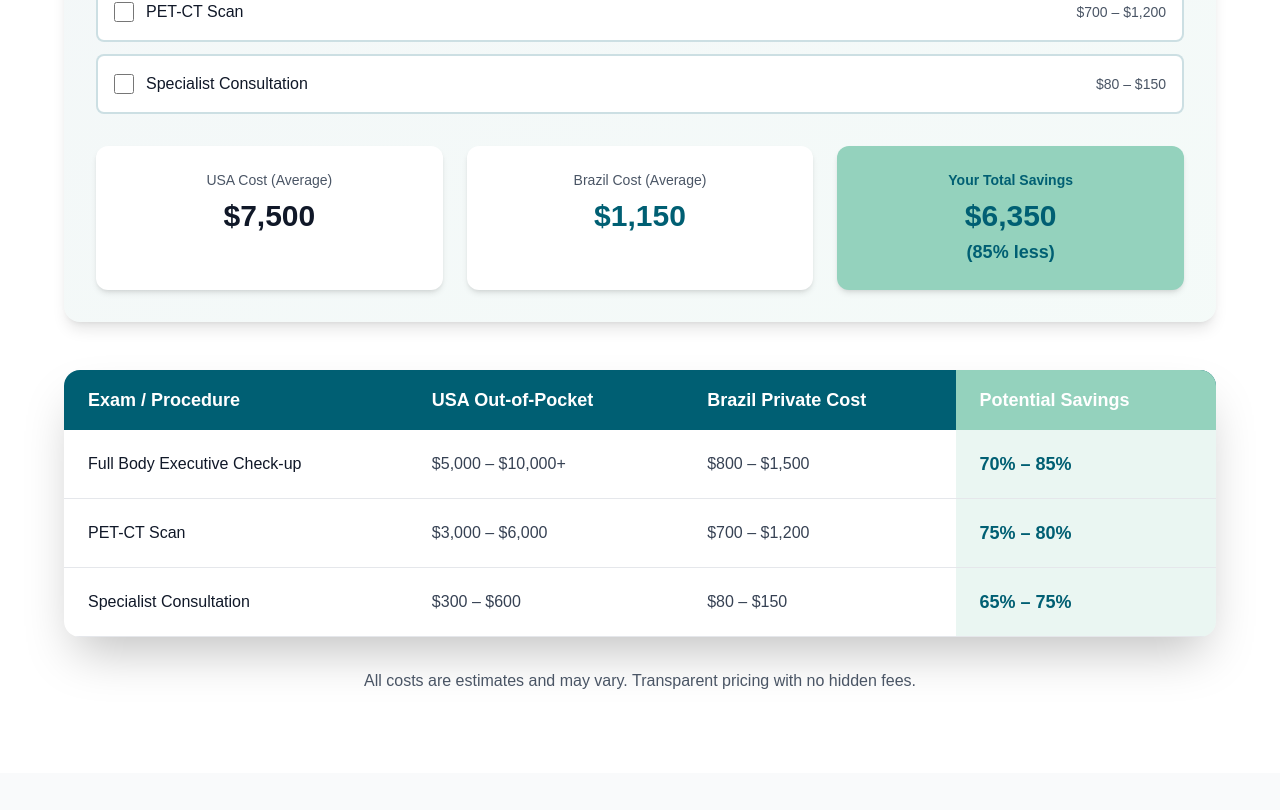
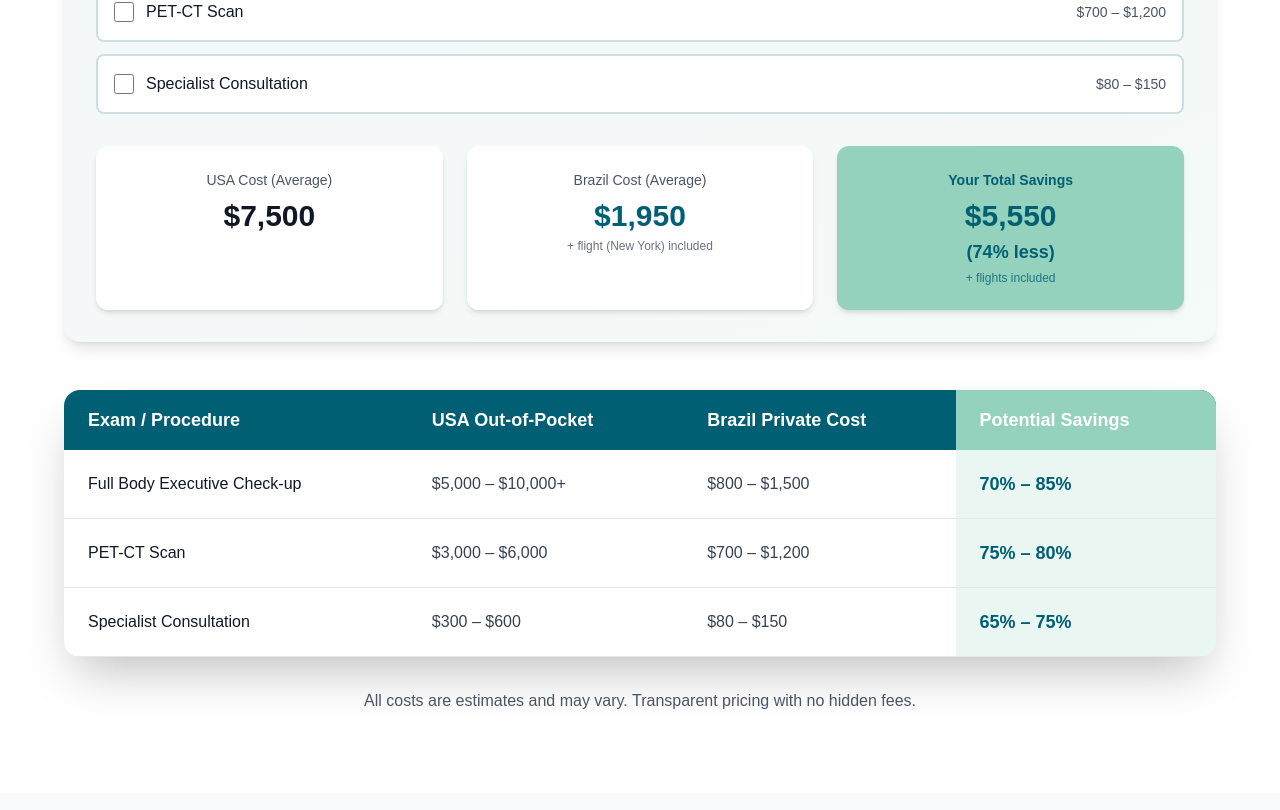
Before and after one commit to Matt-Gary/health_landing_page, a Next.js app in the folder fortaleza-oncology-concierge/: page / in a window 1280 px wide. Shown: the part 1230-2040 px from the top of the page. Built offline with nearby package versions, Linux system fonts and the light colour scheme.

Commit message:
Calculator updated

```diff
--- a/fortaleza-oncology-concierge/src/components/PricingTable.tsx
+++ b/fortaleza-oncology-concierge/src/components/PricingTable.tsx
@@ -53,9 +53,11 @@ export default function PricingTable() {
 
     const calculateSavings = () => {
         const selectedData = pricingData.filter(p => selectedProcedures.includes(p.procedure));
+        const flightCost = 800;
 
         const usaTotal = selectedData.reduce((sum, p) => sum + (p.usaMin + p.usaMax) / 2, 0);
-        const brazilTotal = selectedData.reduce((sum, p) => sum + (p.brazilMin + p.brazilMax) / 2, 0);
+        const brazilMedicalTotal = selectedData.reduce((sum, p) => sum + (p.brazilMin + p.brazilMax) / 2, 0);
+        const brazilTotal = brazilMedicalTotal + flightCost;
         const savings = usaTotal - brazilTotal;
         const savingsPercent = usaTotal > 0 ? ((savings / usaTotal) * 100).toFixed(0) : '0';
 
@@ -160,11 +162,9 @@ export default function PricingTable() {
                             <p className="text-3xl font-bold text-primary">
                                 ${brazilTotal.toLocaleString()}
                             </p>
-                            {selectedProcedures.length > 1 && (
-                                <p className="mt-1 text-xs text-gray-500">
-                                    {selectedProcedures.length} procedures
-                                </p>
-                            )}
+                            <p className="mt-1 text-xs text-gray-500">
+                                + flight (New York) included
+                            </p>
                         </motion.div>
 
                         {/* Savings */}
@@ -183,6 +183,9 @@ export default function PricingTable() {
                             </p>
                             <p className="mt-1 text-lg font-semibold text-primary">
                                 ({savingsPercent}% less)
+                            </p>
+                            <p className="mt-1 text-xs font-medium text-primary/80">
+                                + flights included
                             </p>
                         </motion.div>
                     </div>
```
